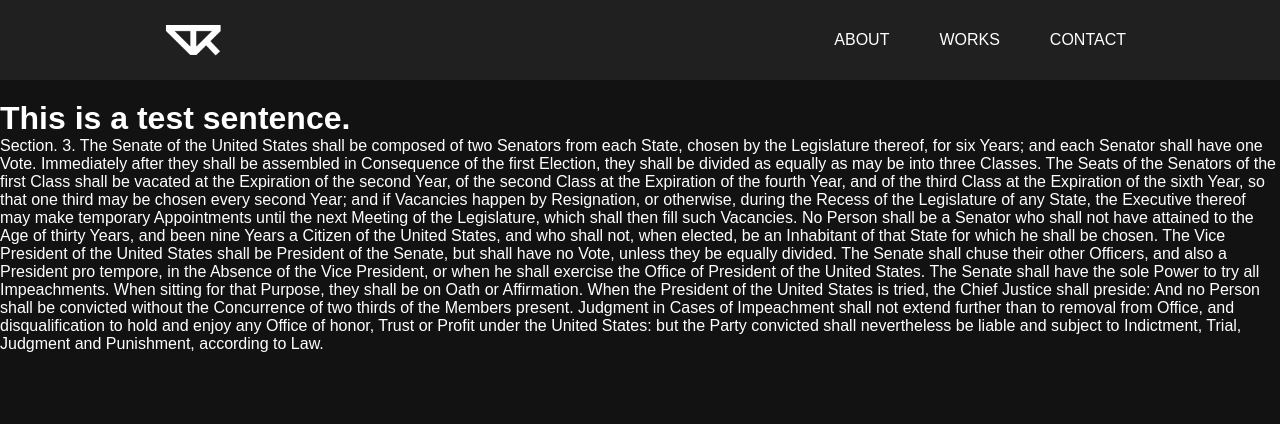
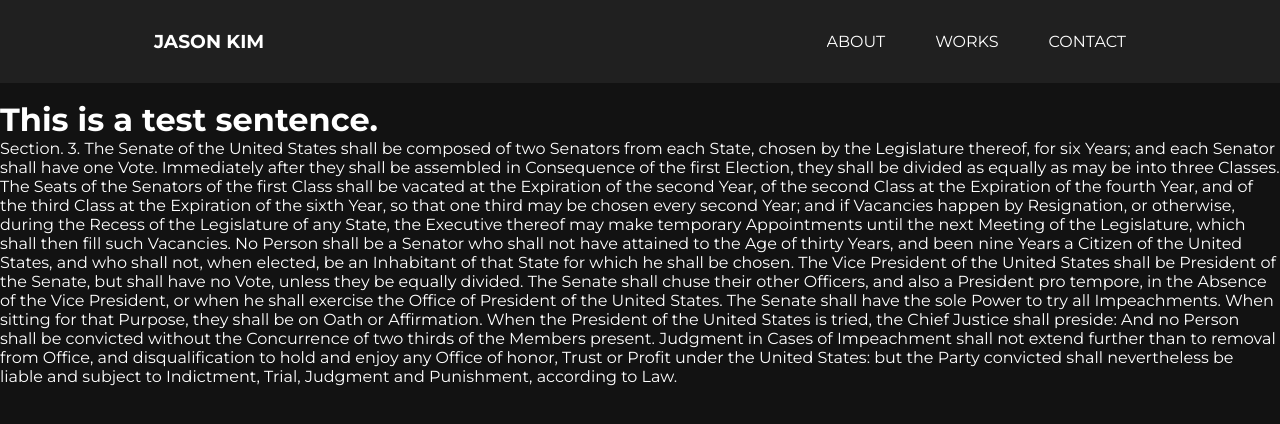
Before and after one commit to MIKNSJ/MIKNSJ.github.io, a plain HTML site: page index.html in a window 1280 px wide. Drawn offline with Linux system fonts and the light colour scheme.

Commit message:
improvements to header

```diff
--- a/index.html
+++ b/index.html
@@ -3,6 +3,11 @@
     <head>
         <meta charset = "UTF-8">
         <meta name = "viewport", content="width=device-width, initial-scale=1.0">
+
+        <link rel = "preconnect" href="https://fonts.googleapis.com">
+        <link rel = "preconnect" href="https://fonts.gstatic.com" crossorigin>
+        <link href = "https://fonts.googleapis.com/css2?family=Montserrat:ital,wght@0,100..900;1,100..900&display=swap" rel="stylesheet">
+
         <link rel = "stylesheet", href = "styles.css"/>
         <script src = "script.js"></script>
         <title> MIKNSJ </title>
@@ -11,7 +16,9 @@
     <body>
         <header>
             <div id = "h_container">
-                <img src = "assets/logo.png", alt = "profile_logo", id = "logo_00">
+                <!--img src = "assets/logo.png", alt = "profile_logo", id = "logo_00"-->
+                <h3 id = "logo_00"> JASON KIM </h3>
+
                 <div class  = "dropdown">
                     <button onclick = "clickMenuButton()", class = "nav_button">
                         <img src = "assets/nav_icon.png", alt = "nav_icon", class = "nav_button", id = "nav_icon">
--- a/styles.css
+++ b/styles.css
@@ -2,7 +2,7 @@
     box-sizing: border-box;
     margin: 0;
     padding: 0;
-    font-family: sans-serif;
+    font-family: Montserrat;
 }
 
 body {
@@ -21,13 +21,14 @@ header {
 #h_container {
     max-width: 1100px;
     margin: 0 auto;
-    /*overflow: auto;*/
+    /* overflow: auto;*/
+    /* padding: 0 5% */
+    padding: 10px 5%;
 
     display: flex;
     justify-content: space-between;
     align-content: center;
     align-items: center;
-    padding: 0 5%;
 }
 
 header img {
@@ -53,9 +54,9 @@ header img {
     appearance: none;
 }
 
-.dropdown button:hover, .dropdown button:focus {
+/* .dropdown button:hover, .dropdown button:focus {
     background-color: gray;
-}
+} */
 
 .dropdown a:hover {
     background-color: gray;
@@ -66,7 +67,7 @@ header img {
     align-items: center;
     gap: 50px;*/
 
-    display: none;
+    /*display: none;*/
     position: absolute;
     top: 0;
     right: 0;
@@ -76,6 +77,9 @@ header img {
     overflow: auto;
     box-shadow: 3px 3px 30px 0px black;
     z-index: 1;
+    opacity: 0;
+    transform: translateY(-10px);
+    transition: opacity 250ms ease-in-out, transform 250ms ease-in-out;
 }
 
 .menu a {
@@ -86,7 +90,9 @@ header img {
 }
 
 .show {
-    display: block;
+    /*display: block;*/
+    opacity: 1;
+    transform: translateY(0px);
 }
 
 .change {
@@ -98,7 +104,12 @@ header img {
     margin: 100px 0 0 0;
 }
 
+/* For screen sizes starting with the iPad Air */
 @media screen and (min-width: 750px) {
+    #h_container {
+        padding: 30px 5%;
+    }
+
     .dropdown {
         display: static;
         position: static;
@@ -110,6 +121,11 @@ header img {
         cursor: none;
         background-color: none;
         appearance: none;
+    }
+
+    .dropdown a:hover {
+        background-color: transparent;
+        color: #3366CC;
     }
 
     #nav_icon {
@@ -131,6 +147,9 @@ header img {
         overflow: none;
         box-shadow: none;
         z-index: 1;
+        opacity: 1;
+        transform: none;
+        transition: none;
     }
 
     .menu a {
```
